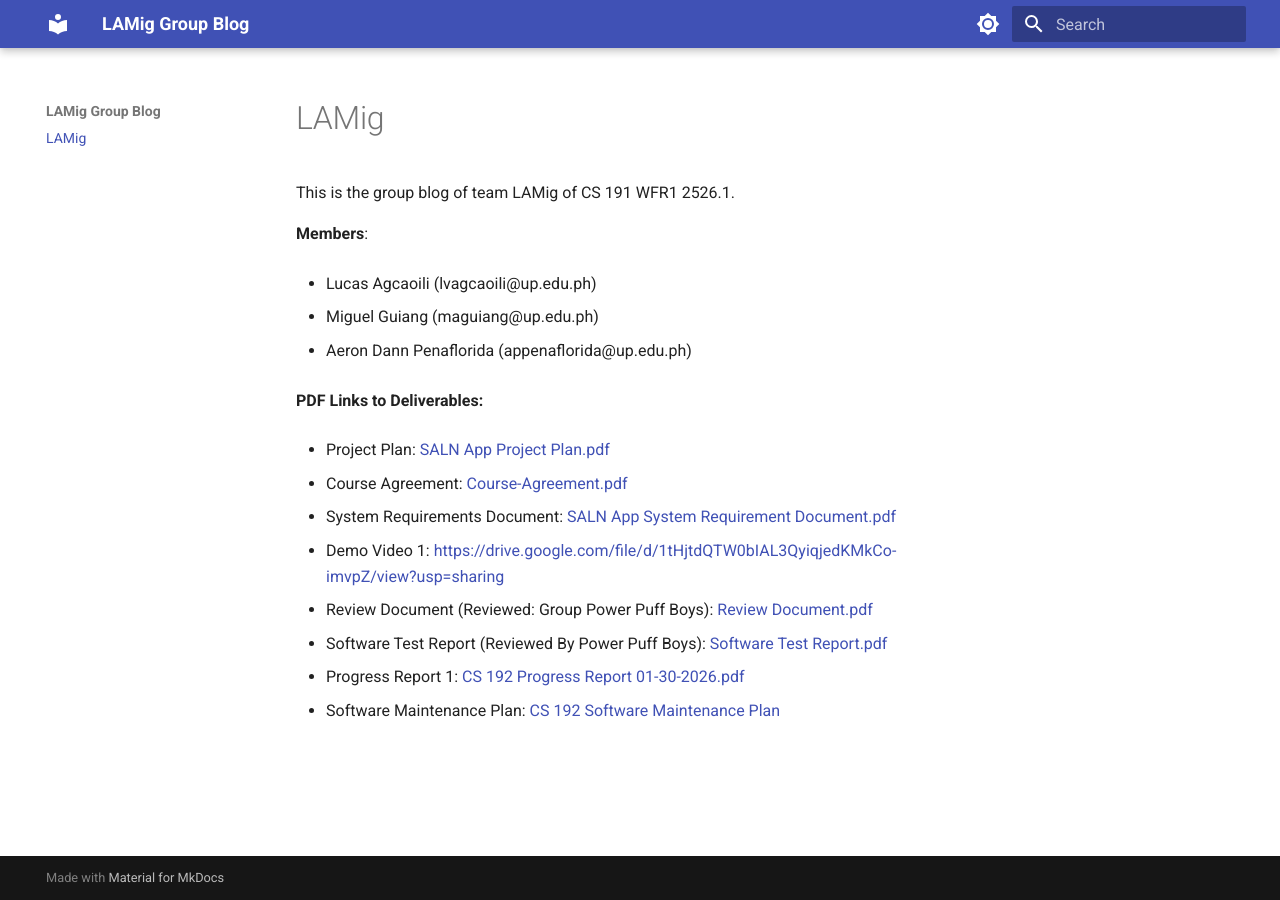
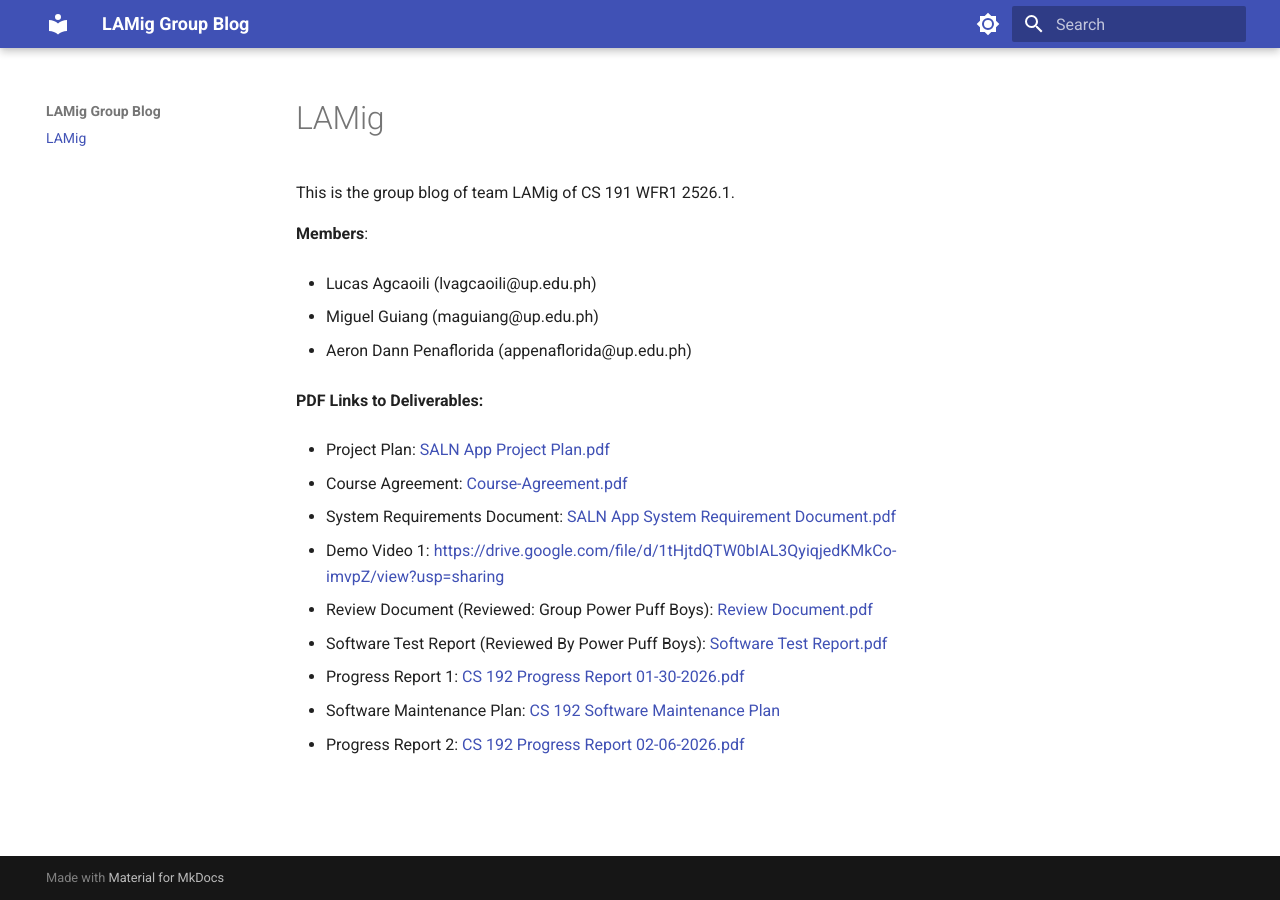
Before and after one commit to SHIROKAMIQQ/cs191-LAMig-GroupBlog, an MkDocs documentation site: the page built from docs/index.md, in a window 1280 px wide. Built offline with MkDocs 1.6.1 and Material for MkDocs 9.7.7, drawn with Linux system fonts in a browser that asks for light colours.

Commit message:
feat: add progress report 02-06-2026

```diff
--- a/docs/index.md
+++ b/docs/index.md
@@ -27,3 +27,5 @@ This is the group blog of team LAMig of CS 191 WFR1 2526.1.
 - Progress Report 1: [CS 192 Progress Report 01-30-2026.pdf](files/CS%20192%20Progress%20Report%2001-30-2026.pdf)
 
 - Software Maintenance Plan: [CS 192 Software Maintenance Plan](files/CS%20192%20Software%20Maintenance%20Plan.pdf)
+
+- Progress Report 2: [CS 192 Progress Report 02-06-2026.pdf](files/CS%20192%20Progress%20Report%2002-06-2026.pdf)
```
Also changed, not shown: 1 other file.
